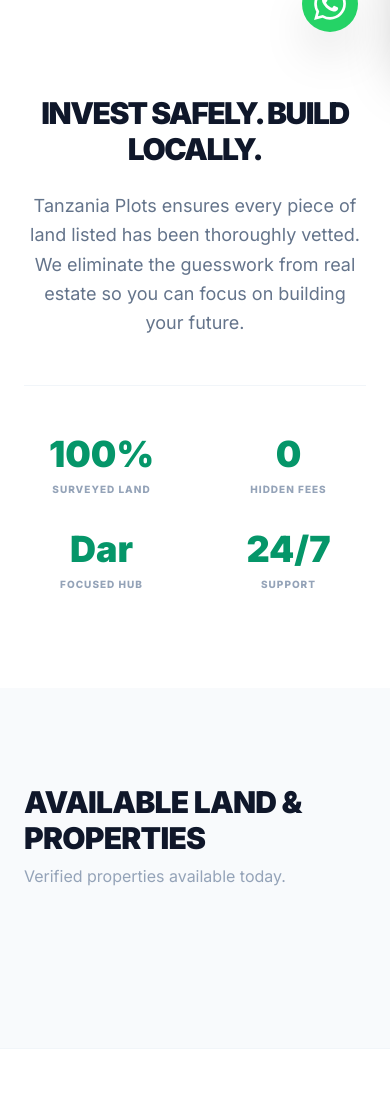
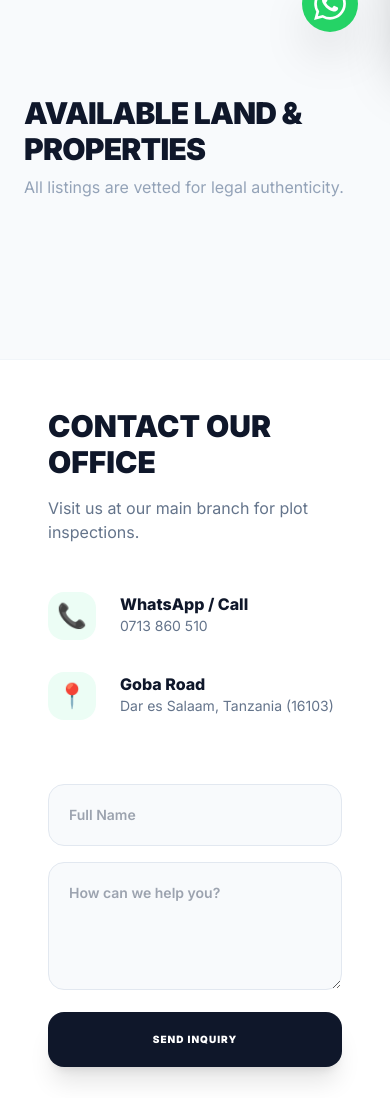
Before and after one commit to ngamilagaboniface-beep/tanzania_plots, a Flask app: page / in a window 390 px wide. Shown: the part 780-1878 px from the top of the page. Run offline with Flask 3, Linux system fonts and the light colour scheme; some libraries are stand-ins or nearby versions.

Commit message:
Update index.html

```diff
--- a/templates/index.html
+++ b/templates/index.html
@@ -1,6 +1,7 @@
 <!DOCTYPE html>
 <html lang="en">
 <head>
+    <meta name="google-site-verification" content="google4c89c7ef5ba5d383.html" />
     <meta name="google-site-verification" content="eayC3Ll4D-wiR-h48cvVnyylpP3XTawNhJYY76gX4Ok" />
 
     <meta charset="UTF-8">
@@ -20,7 +21,7 @@
 
     <style>
         body { font-family: 'Inter', sans-serif; scroll-behavior: smooth; }
-        .bg-brand-green { background-color: #059669; } /* Emerald 600 */
+        .bg-brand-green { background-color: #059669; }
         .text-brand-green { color: #059669; }
         .hero-pattern {
             background: linear-gradient(rgba(15, 23, 42, 0.75), rgba(15, 23, 42, 0.85)),
@@ -48,7 +49,6 @@
                 <a href="#about" class="text-slate-500 hover:text-brand-green transition">About Us</a>
                 <a href="#properties" class="text-slate-500 hover:text-brand-green transition">View Plots</a>
                 <a href="#contact" class="text-slate-500 hover:text-brand-green transition">Contact</a>
-                <a href="/login" class="text-slate-400 hover:text-brand-green transition flex items-center gap-1">🔒 Admin</a>
             </div>
 
             <button onclick="toggleCart()" class="bg-slate-900 text-white text-[10px] font-bold uppercase tracking-widest px-6 py-3 rounded-lg hover:bg-brand-green transition flex items-center gap-2 shadow-lg">
@@ -67,7 +67,7 @@
             <p class="text-slate-200 mb-12 text-lg md:text-xl font-light">Direct access to surveyed plots and residential properties across Dar es Salaam.</p>
 
             <form action="/" method="GET" class="bg-white p-3 rounded-2xl flex flex-col md:flex-row gap-3 shadow-2xl max-w-3xl mx-auto">
-                <input type="text" name="location" placeholder="Search Area (e.g., Ubungo, Goba, Kigamboni)..." class="flex-1 p-4 bg-slate-50 rounded-xl outline-none text-sm font-medium border border-transparent focus:border-brand-green">
+                <input type="text" name="location" placeholder="Search Area (Goba, Mbezi, Ubungo)..." class="flex-1 p-4 bg-slate-50 rounded-xl outline-none text-sm font-medium border border-transparent focus:border-brand-green">
                 <button class="bg-brand-green text-white px-10 py-4 rounded-xl font-bold uppercase text-[10px] tracking-widest hover:bg-emerald-700 transition shadow-lg">Find Plots</button>
             </form>
         </div>
@@ -77,68 +77,31 @@
       {% if messages %}<div class="container mx-auto px-6 mt-8 bg-brand-green text-white p-4 rounded-xl text-center font-bold text-xs uppercase shadow-lg">{{ messages[0] }}</div>{% endif %}
     {% endwith %}
 
-    <section id="about" class="py-24 bg-white">
-        <div class="container mx-auto px-6 max-w-5xl text-center">
-            <h2 class="text-3xl md:text-4xl font-black text-slate-900 mb-6 uppercase tracking-tighter">Invest Safely. Build Locally.</h2>
-            <p class="text-slate-500 text-lg leading-relaxed mb-12">Tanzania Plots ensures every piece of land listed has been thoroughly vetted. We eliminate the guesswork from real estate so you can focus on building your future.</p>
-            <div class="grid grid-cols-2 md:grid-cols-4 gap-8 pt-12 border-t border-slate-100">
-                <div><h3 class="text-4xl font-black text-brand-green mb-2">100%</h3><p class="text-[10px] font-bold text-slate-400 uppercase tracking-widest">Surveyed Land</p></div>
-                <div><h3 class="text-4xl font-black text-brand-green mb-2">0</h3><p class="text-[10px] font-bold text-slate-400 uppercase tracking-widest">Hidden Fees</p></div>
-                <div><h3 class="text-4xl font-black text-brand-green mb-2">Dar</h3><p class="text-[10px] font-bold text-slate-400 uppercase tracking-widest">Focused Hub</p></div>
-                <div><h3 class="text-4xl font-black text-brand-green mb-2">24/7</h3><p class="text-[10px] font-bold text-slate-400 uppercase tracking-widest">Support</p></div>
-            </div>
-        </div>
-    </section>
-
     <section id="properties" class="py-24 bg-slate-50">
         <div class="container mx-auto px-6">
             <div class="flex flex-col md:flex-row justify-between items-end mb-16 gap-6">
                 <div>
                     <h2 class="text-3xl font-black text-slate-900 uppercase tracking-tight">Available Land & Properties</h2>
-                    <p class="text-slate-400 mt-2 font-medium">Verified properties available today.</p>
+                    <p class="text-slate-400 mt-2 font-medium">All listings are vetted for legal authenticity.</p>
                 </div>
             </div>
 
             <div class="grid grid-cols-1 md:grid-cols-2 lg:grid-cols-3 gap-10">
                 {% for p in properties %}
-                <div class="bg-white rounded-[2rem] overflow-hidden border border-slate-100 hover:shadow-2xl hover:-translate-y-2 transition duration-500 group {{ 'sold-overlay' if p.status == 'Sold' }}">
+                <div class="bg-white rounded-[2rem] overflow-hidden border border-slate-100 hover:shadow-2xl transition duration-500 group {{ 'sold-overlay' if p.status == 'Sold' }}">
                     <div class="relative h-72">
                         <img src="{{ p.image_url }}" class="w-full h-full object-cover">
                         <div class="absolute top-6 left-6 bg-white/95 px-4 py-2 rounded-xl text-[10px] font-black uppercase tracking-widest text-slate-900 shadow-xl border border-white">{{ p.property_type }}</div>
-                        {% if p.status == 'Sold' %}
-                        <div class="absolute inset-0 bg-slate-900/60 flex items-center justify-center">
-                            <span class="bg-red-600 text-white px-8 py-3 rounded-xl font-black text-xl uppercase tracking-tighter shadow-2xl rotate-[-5deg]">SOLD</span>
-                        </div>
-                        {% endif %}
                     </div>
                     <div class="p-8">
-                        <div class="flex justify-between items-start mb-4">
-                            <h3 class="text-xl font-bold text-slate-900 leading-tight">{{ p.title }}</h3>
-                        </div>
-                        <p class="text-slate-400 text-[10px] font-bold uppercase tracking-widest mb-4 flex items-center gap-2">
-                            <span class="text-brand-green text-lg">📍</span> {{ p.location }}
-                        </p>
-                        <div class="flex items-center gap-4 mb-8 flex-wrap">
+                        <h3 class="text-xl font-bold text-slate-900 leading-tight mb-2">{{ p.title }}</h3>
+                        <p class="text-slate-400 text-[10px] font-bold uppercase tracking-widest mb-6 flex items-center gap-2">📍 {{ p.location }}</p>
+
+                        <div class="flex items-center gap-4 mb-8">
                             <p class="text-brand-green font-black text-2xl tracking-tighter">{{ "{:,.0f}".format(p.price) }} <span class="text-[10px] text-slate-400 font-bold uppercase ml-1">TZS</span></p>
-
-                            {% if p.bedrooms > 0 %}
-                            <span class="hidden sm:block h-6 w-[1px] bg-slate-200"></span>
-                            <span class="text-xs font-bold text-slate-500 whitespace-nowrap">🛏️ {{ p.bedrooms }} Beds</span>
-                            {% endif %}
-
-                            {% if p.available_plots %}
-                            <span class="hidden sm:block h-6 w-[1px] bg-slate-200"></span>
-                            <span class="text-xs font-bold text-brand-green whitespace-nowrap">Plots: {{ p.available_plots }}</span>
-                            {% endif %}
                         </div>
 
-                        <div class="flex gap-2">
-                            {% if p.status == 'Available' %}
-                            <button onclick="addToCart('{{ p.title }}')" class="flex-1 bg-slate-900 text-white py-4 rounded-2xl text-[10px] font-bold uppercase tracking-widest hover:bg-brand-green transition shadow-lg">Inquire Now</button>
-                            {% else %}
-                            <button disabled class="flex-1 bg-slate-100 text-slate-400 py-4 rounded-2xl text-[10px] font-bold uppercase tracking-widest">Not Available</button>
-                            {% endif %}
-                        </div>
+                        <button onclick="addToCart('{{ p.title }}')" class="w-full bg-slate-900 text-white py-4 rounded-2xl text-[10px] font-bold uppercase tracking-widest hover:bg-brand-green transition shadow-lg">Inquire Now</button>
                     </div>
                 </div>
                 {% endfor %}
@@ -150,16 +113,16 @@
         <div class="grid grid-cols-1 lg:grid-cols-2">
             <div class="p-12 md:p-24">
                 <h2 class="text-3xl font-black text-slate-900 mb-4 uppercase">Contact Our Office</h2>
-                <p class="text-slate-500 mb-12">Ready to secure a plot? Let's arrange a site visit.</p>
+                <p class="text-slate-500 mb-12">Visit us at our main branch for plot inspections.</p>
 
                 <div class="space-y-8 mb-16">
                     <div class="flex items-start gap-6">
                         <div class="w-12 h-12 bg-emerald-50 text-brand-green rounded-2xl flex items-center justify-center text-2xl">📞</div>
-                        <div><p class="font-bold text-slate-900">Phone & WhatsApp</p><p class="text-slate-500 text-sm">0713 860 510</p></div>
+                        <div><p class="font-bold text-slate-900">WhatsApp / Call</p><p class="text-slate-500 text-sm">0713 860 510</p></div>
                     </div>
                     <div class="flex items-start gap-6">
                         <div class="w-12 h-12 bg-emerald-50 text-brand-green rounded-2xl flex items-center justify-center text-2xl">📍</div>
-                        <div><p class="font-bold text-slate-900">Dar es Salaam</p><p class="text-slate-500 text-sm">Tanzania</p></div>
+                        <div><p class="font-bold text-slate-900">Goba Road</p><p class="text-slate-500 text-sm">Dar es Salaam, Tanzania (16103)</p></div>
                     </div>
                 </div>
 
@@ -171,7 +134,8 @@
             </div>
 
             <div class="h-[400px] lg:h-auto bg-slate-100 grayscale hover:grayscale-0 transition duration-1000">
-                 <iframe src="https://maps.google.com/?cid=11842156562518814788&g_mp=CiVnb29nbGUubWFwcy5wbGFjZXMudjEuUGxhY2VzLkdldFBsYWNl" width="100%" height="100%" style="border:0;" allowfullscreen="" loading="lazy"></iframe>
+                 <iframe src="https://www.google.com/maps/embed?pb=!1m18!1m12!1m3!1d126841.01887373802!2d39.14154402685547!3d-6.796349348987163!2m3!1f0!2f0!3f0!3m2!1i1024!2i768!4f13.1!3m3!1m2!1s0x185c490e633a2769%3A0x6a0665324d673199!2sDar%20es%20Salaam%2C%20Tanzania!5e0!3m2!1sen!2s!4v1711920000000!5m2!1sen!2s"
+                 width="100%" height="100%" style="border:0;" allowfullscreen="" loading="lazy" referrerpolicy="no-referrer-when-downgrade"></iframe>
             </div>
         </div>
     </section>
@@ -182,16 +146,10 @@
             <button onclick="toggleCart()" class="text-slate-300 hover:text-red-500 text-3xl font-light transition">×</button>
         </div>
         <div id="cart-items" class="space-y-4 mb-12"></div>
-        <form action="/send_inquiry" method="POST" class="space-y-6 bg-slate-50 p-8 rounded-[2rem] border border-slate-100 shadow-inner">
+        <form action="/send_inquiry" method="POST" class="space-y-6 bg-slate-50 p-8 rounded-[2rem]">
             <input type="hidden" name="cart_data" id="cart_data">
-            <div>
-                <label class="text-[10px] font-black text-slate-400 uppercase tracking-widest ml-1">Your Name</label>
-                <input type="text" name="name" required class="w-full p-4 mt-1 bg-white border border-slate-200 rounded-xl outline-none focus:border-brand-green font-bold text-sm">
-            </div>
-            <div>
-                <label class="text-[10px] font-black text-slate-400 uppercase tracking-widest ml-1">Phone Number</label>
-                <input type="text" name="phone" required class="w-full p-4 mt-1 bg-white border border-slate-200 rounded-xl outline-none focus:border-brand-green font-bold text-sm">
-            </div>
+            <input type="text" name="name" required placeholder="Full Name" class="w-full p-4 bg-white border border-slate-200 rounded-xl outline-none focus:border-brand-green font-bold text-sm">
+            <input type="text" name="phone" required placeholder="Phone Number" class="w-full p-4 bg-white border border-slate-200 rounded-xl outline-none focus:border-brand-green font-bold text-sm">
             <button type="submit" class="w-full bg-brand-green text-white py-5 rounded-2xl font-black uppercase text-[10px] tracking-widest shadow-xl hover:bg-emerald-700 transition">Submit Request</button>
         </form>
     </div>
@@ -201,11 +159,7 @@
     </a>
 
     <footer class="bg-white py-16 text-center border-t border-slate-100">
-        <div class="flex items-center justify-center gap-3 mb-6">
-            <div class="w-8 h-8 bg-slate-900 rounded-lg flex items-center justify-center text-white font-black text-sm">T</div>
-            <span class="font-black text-slate-900 uppercase tracking-tighter">Tanzania Plots</span>
-        </div>
-        <p class="text-slate-400 text-xs font-bold uppercase tracking-[0.3em] mb-10">Trusted Land Sales since 2026</p>
+        <p class="text-slate-400 text-xs font-bold uppercase tracking-[0.3em]">Tanzania Plots & Estate © 2026</p>
     </footer>
 
     <script>
@@ -218,7 +172,7 @@
             document.getElementById('cart_data').value = cart.join(', ');
             container.innerHTML = cart.map(item => `
                 <div class="bg-white p-5 rounded-2xl flex justify-between items-center border border-slate-100 shadow-sm">
-                    <span class="font-bold text-xs text-slate-700 uppercase tracking-tight line-clamp-1">${item}</span>
+                    <span class="font-bold text-xs text-slate-700 uppercase tracking-tight">${item}</span>
                     <button onclick="rm('${item}')" class="text-slate-300 hover:text-red-500 font-black ml-4 text-xl">×</button>
                 </div>
             `).join('');
```
